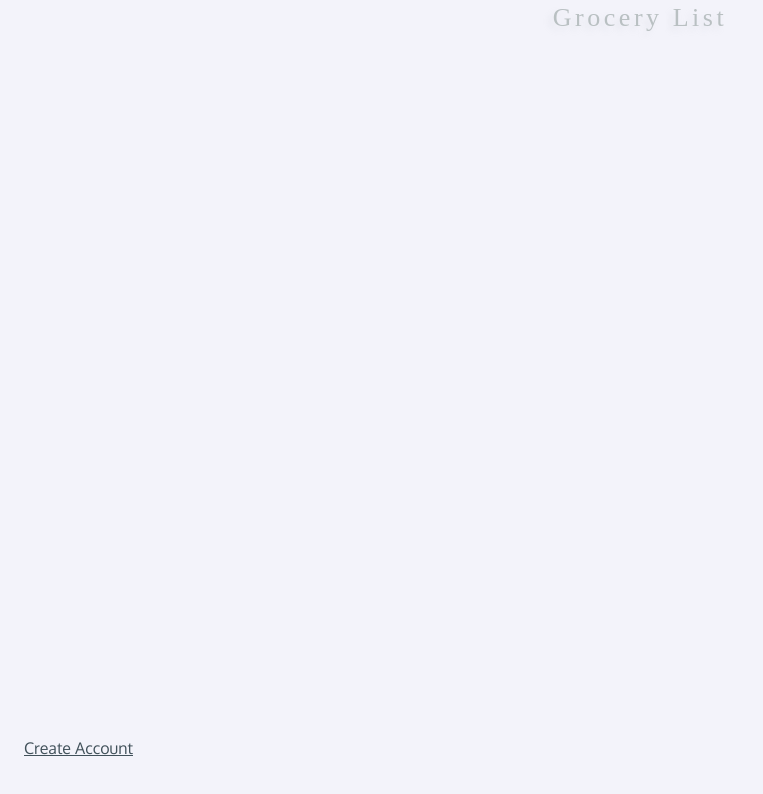
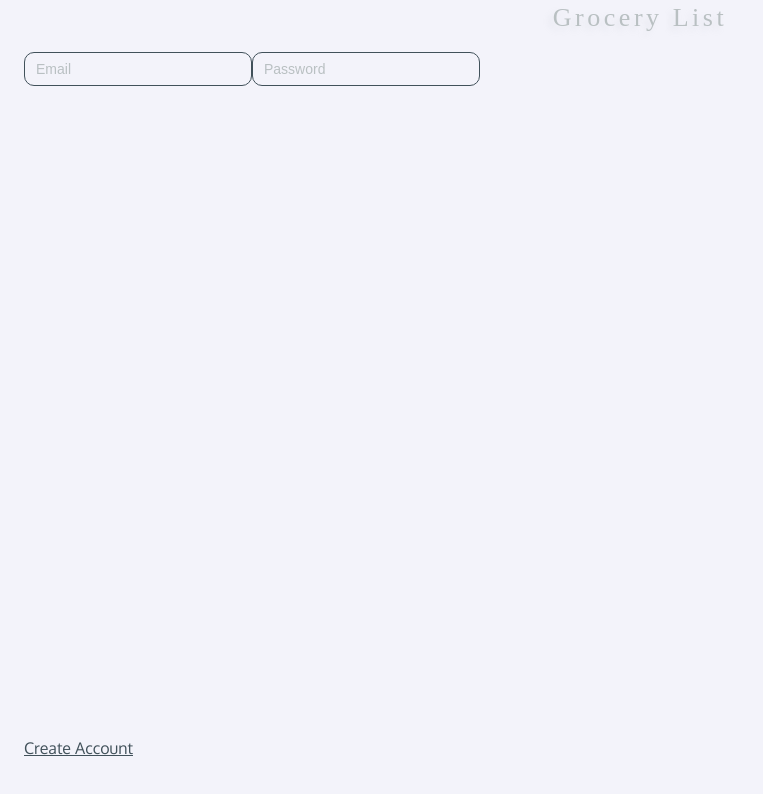
Before and after one commit to shelchkov/Grocery-List, a React (Create React App) app: page / in a window 1280 px wide. Shown: the top 794 px of the page, without its empty margins (0-763 px from the left). Built offline with nearby package versions, Linux system fonts and the light colour scheme; no server answers; a web font is replaced by a local one.

Commit message:
Add sign in form #37

```diff
--- /dev/null
+++ b/src/components/sign-in/sign-in.form.tsx
@@ -0,0 +1,42 @@
+import React, { ReactElement, useState } from "react"
+
+import { Input } from "../input/input"
+
+enum SignInInputs {
+	email = "email",
+	password = "password"
+}
+
+interface FormData {
+	[SignInInputs.email]?: string,
+	[SignInInputs.password]?: string
+}
+
+export const SignInForm = (): ReactElement => {
+	const [formData, setFormData] = useState<FormData>()
+
+	const handleInputChange = (name: SignInInputs) => (
+		event: React.ChangeEvent<HTMLInputElement>
+	): void =>
+		setFormData({ ...formData, [name]: event.currentTarget.value })
+
+	const handleSubmit = (
+		event: React.FormEvent<HTMLFormElement>
+	): void => {
+		event.preventDefault()
+	}
+
+	return (
+		<form onSubmit={handleSubmit}>
+			<Input
+				placeholder="Email"
+				onChange={handleInputChange(SignInInputs.email)}
+			/>
+
+			<Input
+				placeholder="Password"
+				onChange={handleInputChange(SignInInputs.password)}
+			/>
+		</form>
+	)
+}
--- a/src/pages/login.page.tsx
+++ b/src/pages/login.page.tsx
@@ -4,6 +4,7 @@ import styled from "styled-components"
 
 import { Logo } from "../components/logo/logo"
 import { LoginActions } from "../components/login-actions/login-actions"
+import { SignInForm } from "../components/sign-in/sign-in.form"
 
 import { spaces, colors } from "../utils/styles"
 import { LoginForms } from "../utils/enums"
@@ -36,6 +37,7 @@ export const LoginPage = (): ReactElement => {
 	return (
 		<Container>
 			<Logo />
+			<SignInForm />
 			<LoginActions form={form} handleClick={changeForm} />
 		</Container>
 	)
```
